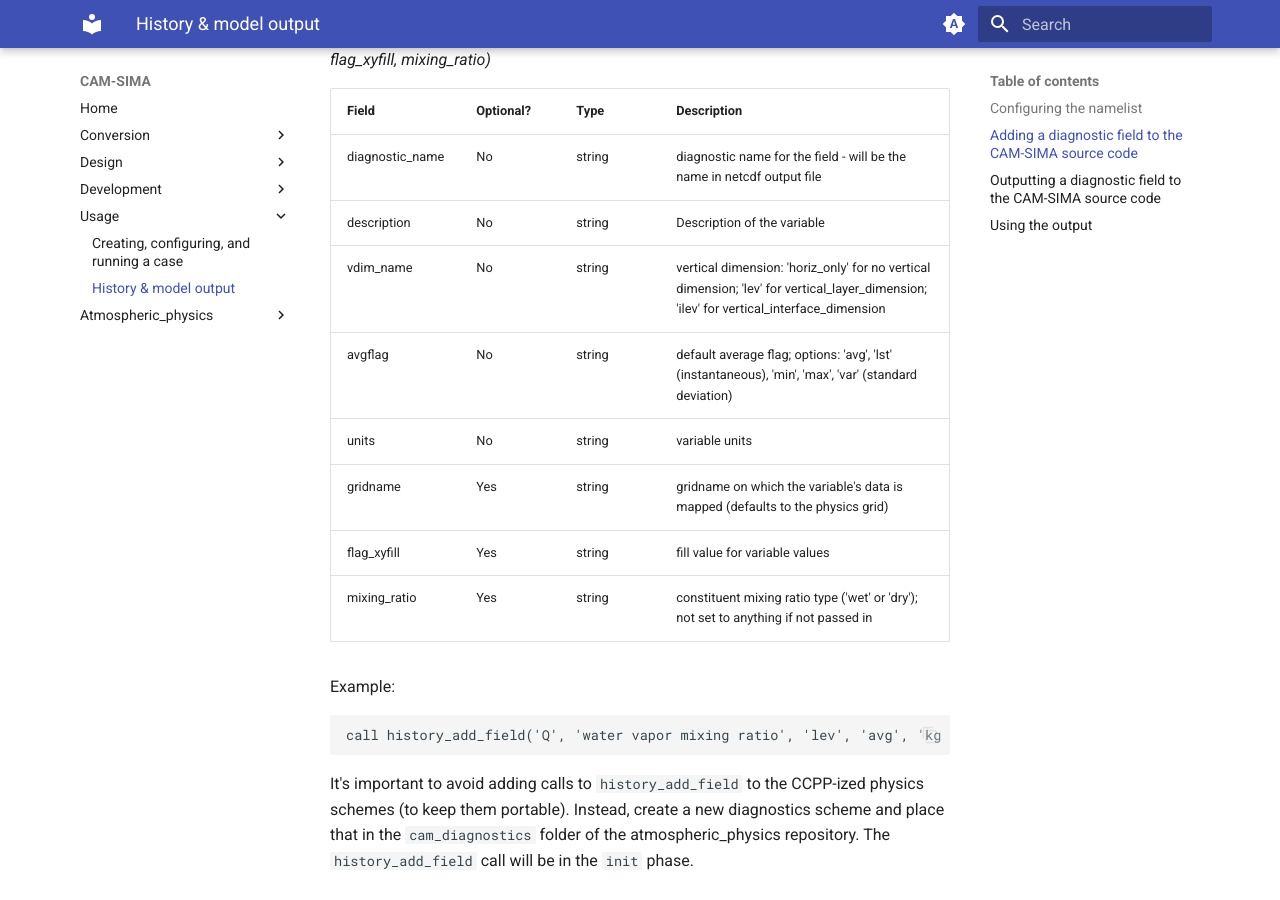
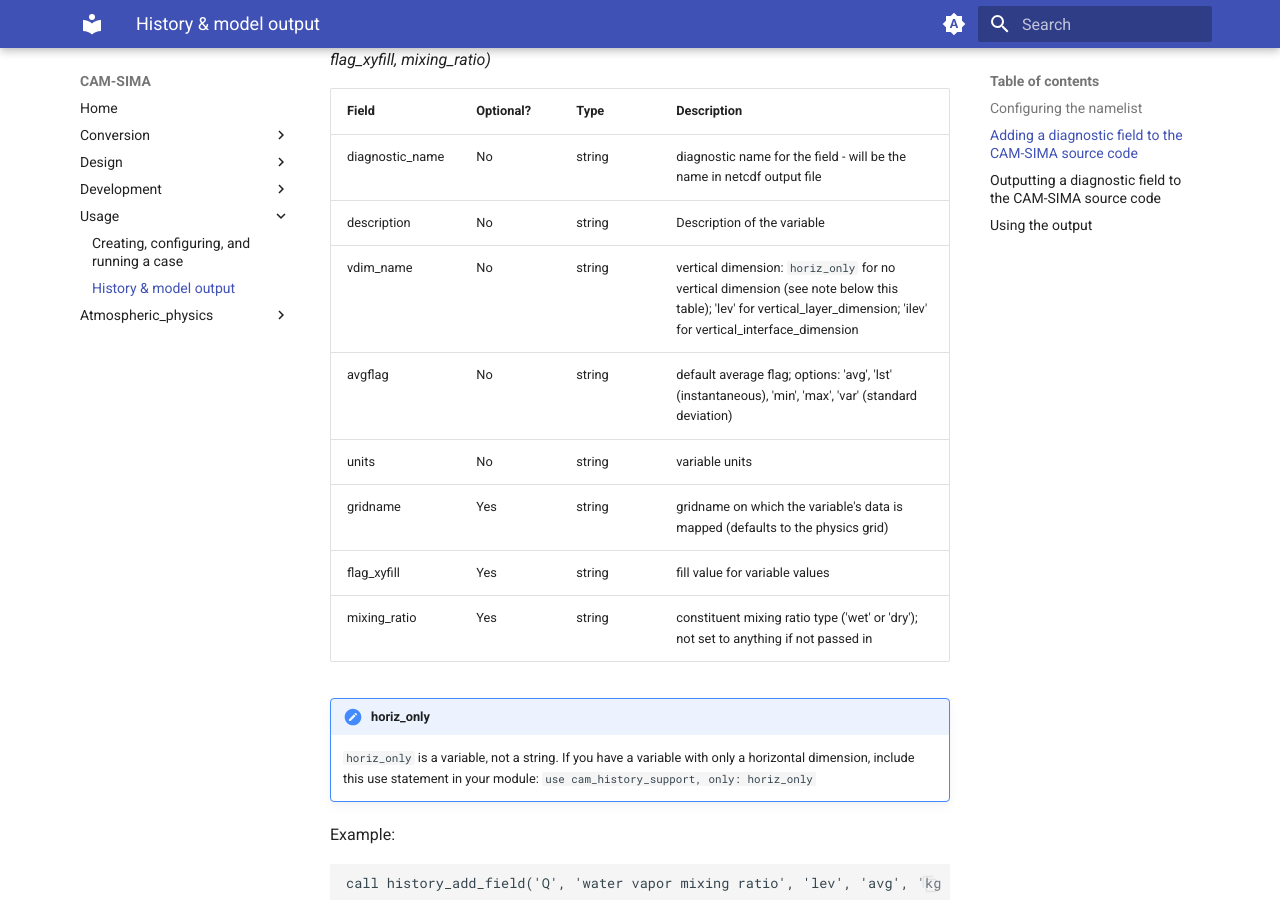
Before and after one commit to kuanchihwang/CAM-SIMA-Docs, an MkDocs documentation site: the page built from docs/usage/history.md, in a window 1280 px wide and 900 px high, scrolled down 2712 px. Built offline with MkDocs 1.6.1 and Material for MkDocs 9.7.7, drawn with Linux system fonts in a browser that asks for light colours.

Commit message:
clarify use of horiz_only

````diff
--- a/docs/usage/history.md
+++ b/docs/usage/history.md
@@ -98,12 +98,16 @@
 |:---------------------|-----------|-----------|------------------------------------------------|
 | diagnostic_name      | No        | string    | diagnostic name for the field - will be the name in netcdf output file |
 | description          | No        | string    | Description of the variable                    |
-| vdim_name            | No        | string    | vertical dimension: 'horiz_only' for no vertical dimension; 'lev' for vertical_layer_dimension; 'ilev' for vertical_interface_dimension |
+| vdim_name            | No        | string    | vertical dimension: `horiz_only` for no vertical dimension (see note below this table); 'lev' for vertical_layer_dimension; 'ilev' for vertical_interface_dimension|
 | avgflag              | No        | string    | default average flag; options: 'avg', 'lst' (instantaneous), 'min', 'max', 'var' (standard deviation) |
 | units                | No        | string    | variable units                                 |
 | gridname             | Yes       | string    | gridname on which the variable's data is mapped (defaults to the physics grid) |
 | flag_xyfill          | Yes       | string    | fill value for variable values                 |
 | mixing_ratio         | Yes       | string    | constituent mixing ratio type ('wet' or 'dry'); not set to anything if not passed in |
+
+!!!Note "horiz_only"
+    `horiz_only` is a variable, not a string. If you have a variable with only a horizontal dimension, include this use statement in your module: `use cam_history_support, only: horiz_only`
+
 
 Example:
 ```
````
